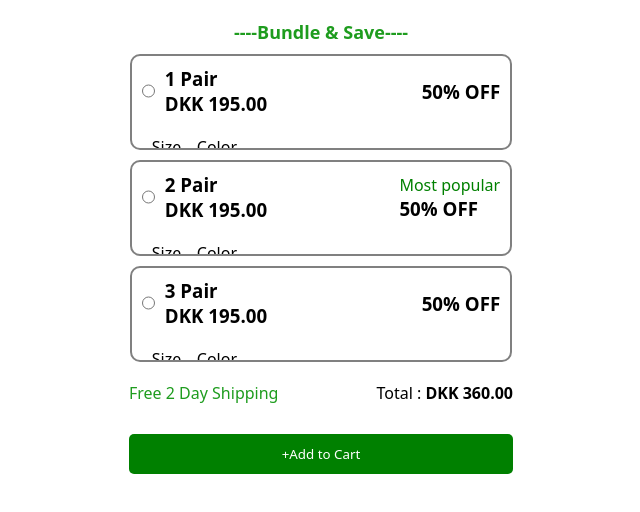
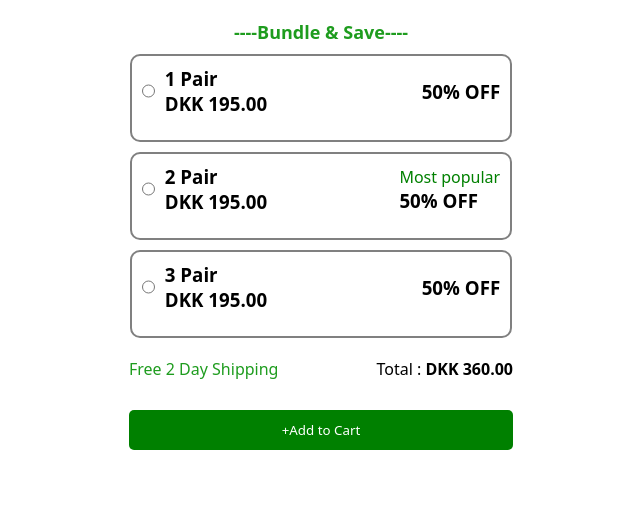
Before and after one commit to Hello-Mrinal/Test-1, a plain HTML site: page index.html in a window 1280 px wide. Shown: the whole page, without its empty margins (319-959 px from the left). Drawn offline with Linux system fonts and the light colour scheme.

Commit message:
Update style.css

```diff
--- a/style.css
+++ b/style.css
@@ -32,7 +32,7 @@ body{
     padding: 10px;
     border-radius: 10px;
     overflow: hidden;
-    height: 9vh;
+    height: 8vh;
 }
 
 .box-inner-info{
```
